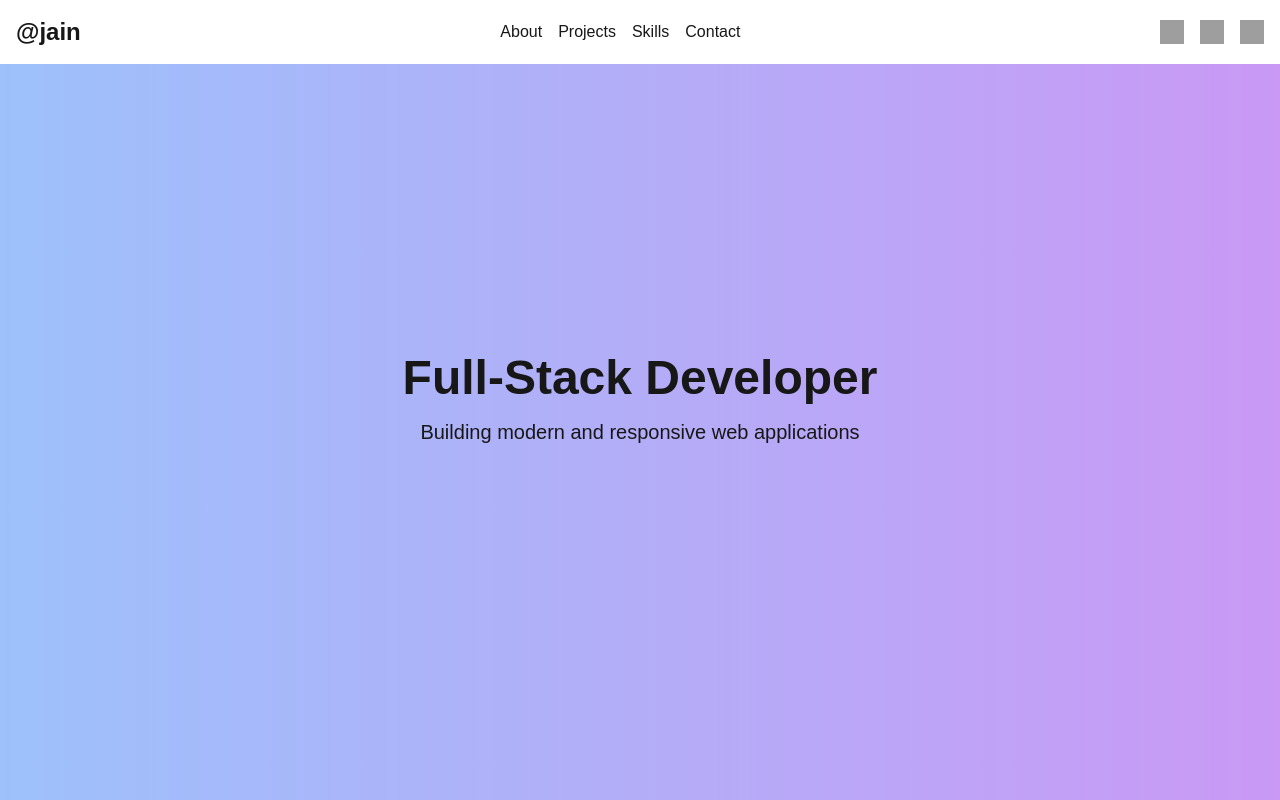
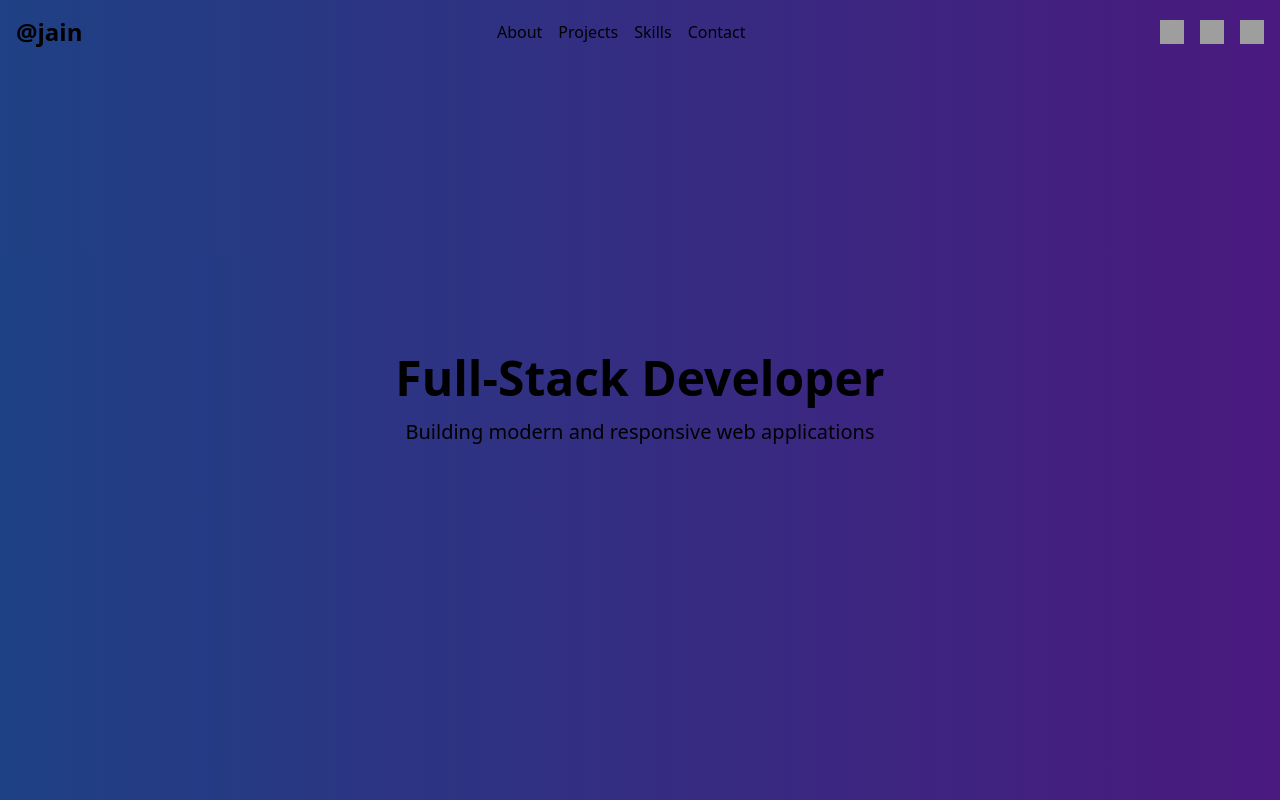
Before and after one commit to JainCK/portfolio-v2, a Next.js app: page / in a window 1280 px wide. Shown: the top 800 px of the page. Built offline with nearby package versions, Linux system fonts and the light colour scheme; grey boxes are pictures that could not be loaded.

Commit message:
style changes

```diff
--- a/app/globals.css
+++ b/app/globals.css
@@ -1,27 +1,3 @@
 @tailwind base;
 @tailwind components;
 @tailwind utilities;
-
-:root {
-  --background: #ffffff;
-  --foreground: #171717;
-}
-
-@media (prefers-color-scheme: dark) {
-  :root {
-    --background: #0a0a0a;
-    --foreground: #ededed;
-  }
-}
-
-body {
-  color: var(--foreground);
-  background: var(--background);
-  font-family: Arial, Helvetica, sans-serif;
-}
-
-@layer utilities {
-  .text-balance {
-    text-wrap: balance;
-  }
-}
--- a/app/layout.tsx
+++ b/app/layout.tsx
@@ -27,7 +27,7 @@ export default function RootLayout({
   return (
     <html lang="en">
       <body
-        className={`${geistSans.variable} ${geistMono.variable} antialiased`}
+        className={`${geistSans.variable} ${geistMono.variable} antialiased bg-[#030014] overflow-y-scroll overflow-x-hidden`}
       >
         <Navbar />
         {children}
```
